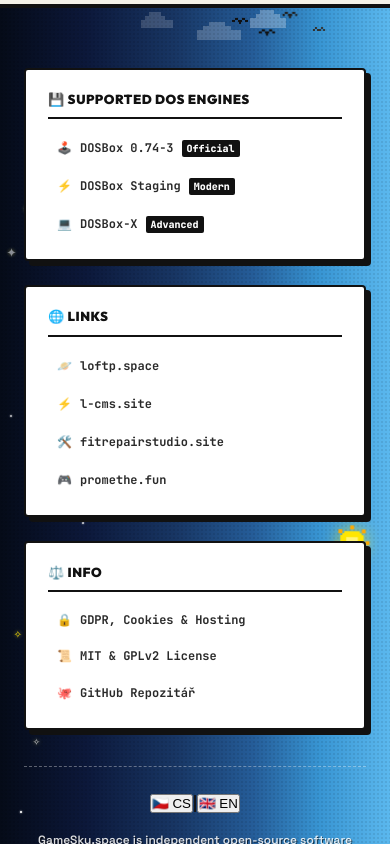
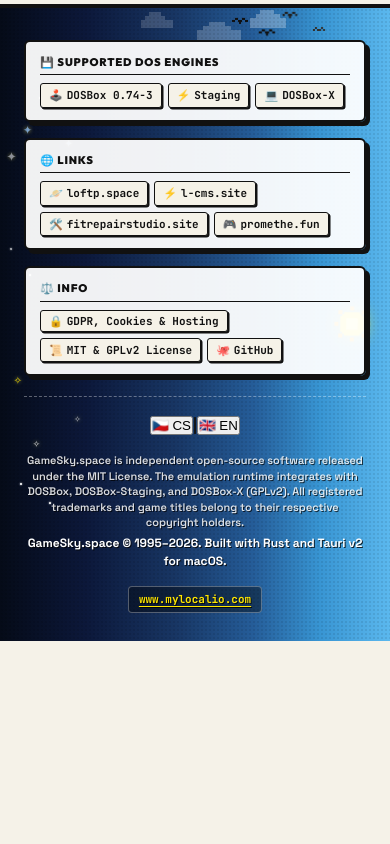
Before and after one commit to bradacz/gamesky.space, a React (Vite) app: page / in a window 390 px wide. Shown: the part 7060-7904 px from the top of the page. After the commit the page ends 7701 px from the top, so only its background shows below. Built offline with nearby package versions, Linux system fonts and the light colour scheme.

Commit message:
refactor: streamline footer into ultra-compact, logical modular dashboard

```diff
--- a/src/App.tsx
+++ b/src/App.tsx
@@ -555,63 +555,60 @@
         </div>
       </section>
 
-      {/* 7. UNIFIED MODULAR EDITORIAL FOOTER */}
+      {/* 7. UNIFIED COMPACT EDITORIAL FOOTER */}
       <footer className="editorial-footer">
         {/* Night to Day Pixel Sky Canvas */}
         <NavbarSkyArt />
 
         <div className="footer-container">
-          <div className="footer-modular-grid">
-            {/* Module 1: Supported DOSBox Versions */}
-            <div className="footer-module-card">
-              <div className="footer-module-title">
+          <div className="footer-compact-grid">
+            {/* Block 1: Supported DOSBox Versions */}
+            <div className="footer-compact-card">
+              <div className="footer-compact-title">
                 {t.footerBlock1Title}
               </div>
-              <div className="footer-module-list">
+              <div className="footer-compact-chips">
                 <a
                   href="https://www.dosbox.com"
                   target="_blank"
                   rel="noreferrer"
-                  className="footer-item-link"
+                  className="footer-chip-link"
                 >
                   <span>🕹️</span>
                   <span>DOSBox 0.74-3</span>
-                  <span className="footer-item-tag">Official</span>
                 </a>
                 <a
                   href="https://dosbox-staging.github.io"
                   target="_blank"
                   rel="noreferrer"
-                  className="footer-item-link"
+                  className="footer-chip-link"
                 >
                   <span>⚡</span>
-                  <span>DOSBox Staging</span>
-                  <span className="footer-item-tag">Modern</span>
+                  <span>Staging</span>
                 </a>
                 <a
                   href="https://dosbox-x.com"
                   target="_blank"
                   rel="noreferrer"
-                  className="footer-item-link"
+                  className="footer-chip-link"
                 >
                   <span>💻</span>
                   <span>DOSBox-X</span>
-                  <span className="footer-item-tag">Advanced</span>
                 </a>
               </div>
             </div>
 
-            {/* Module 2: Network & Partners */}
-            <div className="footer-module-card">
-              <div className="footer-module-title">
+            {/* Block 2: Partner Links */}
+            <div className="footer-compact-card">
+              <div className="footer-compact-title">
                 {t.footerBlock2Title}
               </div>
-              <div className="footer-module-list">
+              <div className="footer-compact-chips">
                 <a
                   href="https://loftp.space"
                   target="_blank"
                   rel="noreferrer"
-                  className="footer-item-link"
+                  className="footer-chip-link"
                 >
                   <span>🪐</span>
                   <span>loftp.space</span>
@@ -620,7 +617,7 @@
                   href="https://l-cms.site"
                   target="_blank"
                   rel="noreferrer"
-                  className="footer-item-link"
+                  className="footer-chip-link"
                 >
                   <span>⚡</span>
                   <span>l-cms.site</span>
@@ -629,7 +626,7 @@
                   href="https://fitrepairstudio.site"
                   target="_blank"
                   rel="noreferrer"
-                  className="footer-item-link"
+                  className="footer-chip-link"
                 >
                   <span>🛠️</span>
                   <span>fitrepairstudio.site</span>
@@ -638,7 +635,7 @@
                   href="https://promethe.fun"
                   target="_blank"
                   rel="noreferrer"
-                  className="footer-item-link"
+                  className="footer-chip-link"
                 >
                   <span>🎮</span>
                   <span>promethe.fun</span>
@@ -646,22 +643,22 @@
               </div>
             </div>
 
-            {/* Module 3: Legal & Open-Source */}
-            <div className="footer-module-card">
-              <div className="footer-module-title">
+            {/* Block 3: Legal & Info */}
+            <div className="footer-compact-card">
+              <div className="footer-compact-title">
                 {t.footerBlock3Title}
               </div>
-              <div className="footer-module-list">
+              <div className="footer-compact-chips">
                 <button
                   onClick={() => openModal('gdpr')}
-                  className="footer-item-link"
+                  className="footer-chip-link"
                 >
                   <span>🔒</span>
                   <span>{t.footerGdpr}</span>
                 </button>
                 <button
                   onClick={() => openModal('license')}
-                  className="footer-item-link"
+                  className="footer-chip-link"
                 >
                   <span>📜</span>
                   <span>{t.footerLicenseLink}</span>
@@ -670,19 +667,18 @@
                   href="https://github.com/bradacz/gamesky.space"
                   target="_blank"
                   rel="noreferrer"
-                  className="footer-item-link"
+                  className="footer-chip-link"
                 >
                   <span>🐙</span>
-                  <span>GitHub Repozitář</span>
+                  <span>GitHub</span>
                 </a>
               </div>
             </div>
           </div>
 
-          <hr className="footer-bottom-divider" />
-
-          {/* Footer Language Switcher */}
-          <div style={{ display: 'flex', justifyContent: 'center', margin: '0 auto 16px' }}>
+          {/* Bottom Compact Single Strip */}
+          <div className="footer-bottom-strip">
+            {/* Language Switcher */}
             <div className="lang-switcher-box">
               <button
                 className={`btn-lang-toggle ${lang === 'cs' ? 'lang-active' : ''}`}
@@ -700,18 +696,18 @@
                 🇬🇧 EN
               </button>
             </div>
-          </div>
 
-          {/* License Note & Copyright */}
+            {/* Center Copyright & Summary */}
+            <div className="footer-strip-center">
               <p className="footer-license-note">
                 {t.footerLicenseNote}
               </p>
-
               <p className="footer-editorial-copy">
                 {t.footerCopy}
               </p>
+            </div>
 
-          <div className="footer-sublink-row">
+            {/* Right Sublink */}
             <a
               href="https://www.mylocalio.com"
               target="_blank"
--- a/src/styles/retro.css
+++ b/src/styles/retro.css
@@ -1311,122 +1311,117 @@
   font-weight: 800;
 }
 
-/* EDITORIAL FOOTER - NIGHT TO DAY PIXEL SKY THEME */
+/* EDITORIAL FOOTER - COMPACT NIGHT TO DAY SKY THEME */
 .editorial-footer {
   border-top: var(--border-heavy);
   background: linear-gradient(90deg, #050b18 0%, #0c183a 22%, #183664 45%, #255d99 65%, #3895d3 82%, #5bb8ee 100%);
-  padding: 60px 24px 64px;
+  padding: 32px 24px 28px;
   text-align: center;
   position: relative;
   overflow: hidden;
 }
 
 .footer-container {
-  max-width: 1140px;
+  max-width: 1200px;
   margin: 0 auto;
   position: relative;
   z-index: 2;
 }
 
-.footer-modular-grid {
+.footer-compact-grid {
   display: grid;
   grid-template-columns: repeat(3, 1fr);
-  gap: 24px;
-  margin-bottom: 36px;
-  text-align: left;
-}
-
-.footer-module-card {
-  background: var(--paper-card);
-  border: 2px solid var(--ink-black);
-  box-shadow: 5px 5px 0px var(--ink-black);
-  padding: 20px 22px;
-  border-radius: 4px;
-  display: flex;
-  flex-direction: column;
-}
-
-.footer-module-title {
-  font-family: var(--font-headline);
-  font-size: 13px;
-  font-weight: 900;
-  color: var(--ink-black);
-  text-transform: uppercase;
-  letter-spacing: 0.5px;
-  border-bottom: 2px solid var(--ink-black);
-  padding-bottom: 8px;
-  margin-bottom: 14px;
-  display: flex;
-  align-items: center;
-  gap: 8px;
-}
-
-.footer-module-list {
+  gap: 16px;
+  margin-bottom: 20px;
+}
+
+.footer-compact-card {
+  background: rgba(255, 255, 255, 0.94);
+  border: 2px solid var(--ink-black);
+  box-shadow: 4px 4px 0px var(--ink-black);
+  padding: 12px 14px;
+  border-radius: 6px;
   display: flex;
   flex-direction: column;
   gap: 8px;
-}
-
-.footer-item-link {
-  font-family: var(--font-mono);
+  text-align: left;
+}
+
+.footer-compact-title {
+  font-family: var(--font-headline);
+  font-size: 11px;
+  font-weight: 900;
+  color: var(--ink-black);
+  text-transform: uppercase;
+  letter-spacing: 0.8px;
+  border-bottom: 1.5px solid var(--ink-black);
+  padding-bottom: 4px;
+  display: flex;
+  align-items: center;
+  gap: 6px;
+}
+
+.footer-compact-chips {
+  display: flex;
+  flex-wrap: wrap;
+  gap: 6px;
+}
+
+.footer-chip-link {
+  font-family: var(--font-mono);
+  font-size: 11px;
+  font-weight: 700;
+  color: var(--ink-black);
+  background: var(--paper-bg);
+  border: 1.5px solid var(--ink-black);
+  box-shadow: 1.5px 1.5px 0px var(--ink-black);
+  padding: 3px 8px;
+  border-radius: 3px;
+  text-decoration: none;
+  display: inline-flex;
+  align-items: center;
+  gap: 4px;
+  cursor: pointer;
+  transition: transform 0.1s, background 0.1s, box-shadow 0.1s;
+}
+
+.footer-chip-link:hover {
+  background: var(--cmyk-yellow);
+  transform: translate(-1px, -1px);
+  box-shadow: 2.5px 2.5px 0px var(--ink-black);
+}
+
+.footer-bottom-strip {
+  border-top: 1px dashed rgba(255, 255, 255, 0.35);
+  padding-top: 16px;
+  display: flex;
+  align-items: center;
+  justify-content: space-between;
+  flex-wrap: wrap;
+  gap: 16px;
+}
+
+.footer-strip-center {
+  flex: 1;
+  min-width: 280px;
+  text-align: center;
+}
+
+.footer-license-note {
+  font-size: 11px;
+  font-weight: 600;
+  color: rgba(255, 255, 255, 0.85);
+  line-height: 1.4;
+  text-shadow: 1px 1px 0px rgba(0, 0, 0, 0.7);
+  margin-bottom: 4px;
+}
+
+.footer-editorial-copy {
+  font-family: var(--font-editorial);
   font-size: 12px;
   font-weight: 700;
-  color: var(--ink-charcoal);
-  text-decoration: none;
-  display: inline-flex;
-  align-items: center;
-  gap: 8px;
-  padding: 5px 8px;
-  background: transparent;
-  border: 1px solid transparent;
-  border-radius: 3px;
-  cursor: pointer;
-  transition: all 0.1s;
-  text-align: left;
-}
-
-.footer-item-link:hover {
-  background: var(--cmyk-yellow);
-  color: var(--ink-black);
-  border-color: var(--ink-black);
-  transform: translateX(3px);
-}
-
-.footer-item-tag {
-  background: var(--ink-black);
   color: #ffffff;
-  font-size: 10px;
-  padding: 1px 5px;
-  border-radius: 2px;
-  font-weight: 800;
-}
-
-.footer-bottom-divider {
-  border: none;
-  border-top: 1px dashed rgba(255, 255, 255, 0.35);
-  margin: 32px 0 24px;
-}
-
-.footer-license-note {
-  max-width: 840px;
-  margin: 0 auto 16px;
-  font-size: 12px;
-  font-weight: 600;
-  color: rgba(255, 255, 255, 0.85);
-  line-height: 1.55;
-  text-shadow: 1px 1px 0px rgba(0, 0, 0, 0.6);
-}
-
-.footer-editorial-copy {
-  font-family: var(--font-editorial);
-  font-size: 14px;
-  font-weight: 700;
-  color: #ffffff;
-  text-shadow: 1px 1px 0px rgba(0, 0, 0, 0.7);
-}
-
-.footer-sublink-row {
-  margin-top: 8px;
+  text-shadow: 1px 1px 0px rgba(0, 0, 0, 0.8);
 }
 
 .footer-sublink {
@@ -1438,10 +1433,17 @@
   text-underline-offset: 3px;
   text-shadow: 1px 1px 0px rgba(0, 0, 0, 0.8);
   transition: all 0.1s;
+  background: rgba(0, 0, 0, 0.4);
+  border: 1px solid rgba(255, 255, 255, 0.3);
+  padding: 4px 10px;
+  border-radius: 4px;
 }
 
 .footer-sublink:hover {
-  color: #ffffff;
+  background: var(--cmyk-yellow);
+  color: #000000;
+  text-shadow: none;
+  border-color: #000000;
 }
 
 /* EDITORIAL LEGAL MODAL */
@@ -1606,7 +1608,7 @@
   .schematic-grid {
     grid-template-columns: 1fr;
   }
-  .editorial-compare-grid, .editorial-hardware-grid, .footer-modular-grid {
+  .editorial-compare-grid, .editorial-hardware-grid, .footer-compact-grid {
     grid-template-columns: 1fr;
   }
   .hero-main-title {
@@ -1618,4 +1620,8 @@
   .navbar-links {
     display: none;
   }
-}
+  .footer-bottom-strip {
+    flex-direction: column;
+    text-align: center;
+  }
+}
```
Lines whose indentation alone changed are shown as unchanged.
